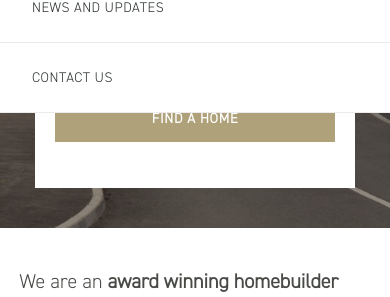
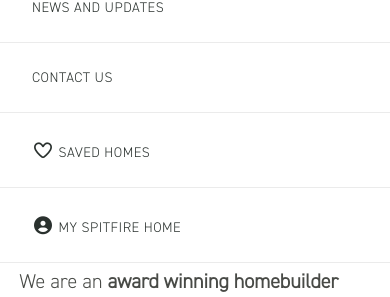
Before and after one commit to Usama-dev1/spitfire-homes, a website: page index.html in a window 390 px wide. Both pictures are taken after a click on the item 340 px from the left and 50 px from the top of the page. Shown: the part 547-844 px from the top of the page. Drawn offline with Linux system fonts and the light colour scheme; files whose address does not match are found by name.

Commit message:
added side menu icons and options in mobile view

```diff
--- a/index.html
+++ b/index.html
@@ -228,7 +228,7 @@
               <li
                 class="w-25 h-25 border-gray-lr hidden lg:flex lg:justify-center lg:items-center hover:opacity-50"
               >
-                <i class="fa-regular text-xl fa-heart hover:opacity-50"></i>
+                <i class="fa-regular text-xl fa-heart"></i>
               </li>
               <li
                 class="w-25 h-25 hidden border-gray-lr lg:flex lg:justify-center lg:items-center hover:opacity-50"
@@ -308,6 +308,24 @@
                     href="https://spitfirehomes.co.uk/contact/"
                     class="block w-full text-[#2A312E] uppercase text-[14px] shadow-[inset_0_-1px_0_rgba(0,0,0,0.08)] leading-[14px] tracking-[0.5px] font-normal py-[28px] px-[32px]"
                     >Contact Us</a
+                  >
+                </li>
+                <li class="lg:hidden">
+                  <a
+                    href="https://spitfirehomes.co.uk/contact/"
+                    class="block w-full text-[#2A312E] uppercase text-[14px] shadow-[inset_0_-1px_0_rgba(0,0,0,0.08)] leading-[14px] tracking-[0.5px] font-normal py-[28px] px-[32px]"
+                  >
+                    <i class="fa-regular text-lg fa-heart"></i>
+                    Saved Homes</a
+                  >
+                </li>
+                <li class="lg:hidden">
+                  <a
+                    href="https://spitfirehomes.co.uk/contact/"
+                    class="block w-full text-[#2A312E] uppercase text-[14px] shadow-[inset_0_-1px_0_rgba(0,0,0,0.08)] leading-[14px] tracking-[0.5px] font-normal py-[28px] px-[32px]"
+                  >
+                    <i class="fa-solid fa-circle-user text-lg"></i> My spitfire
+                    home</a
                   >
                 </li>
               </ul>
```
